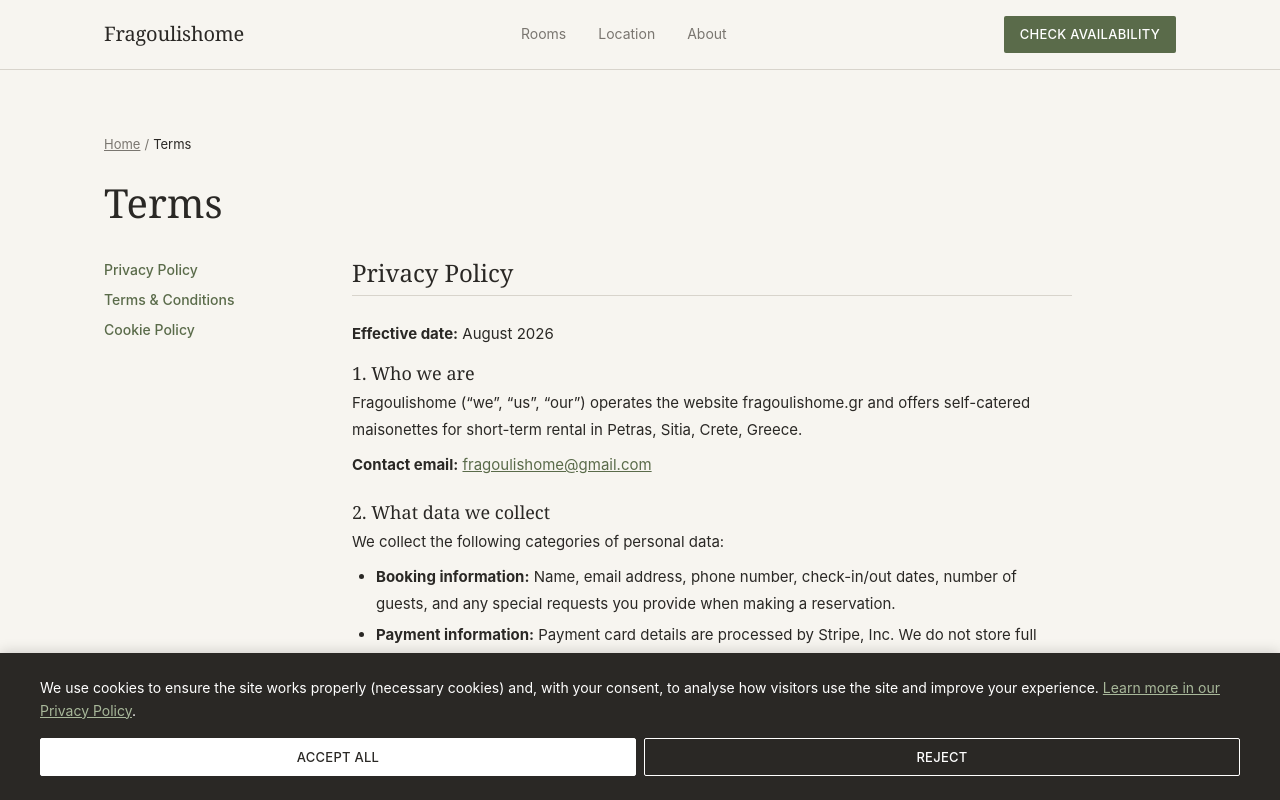
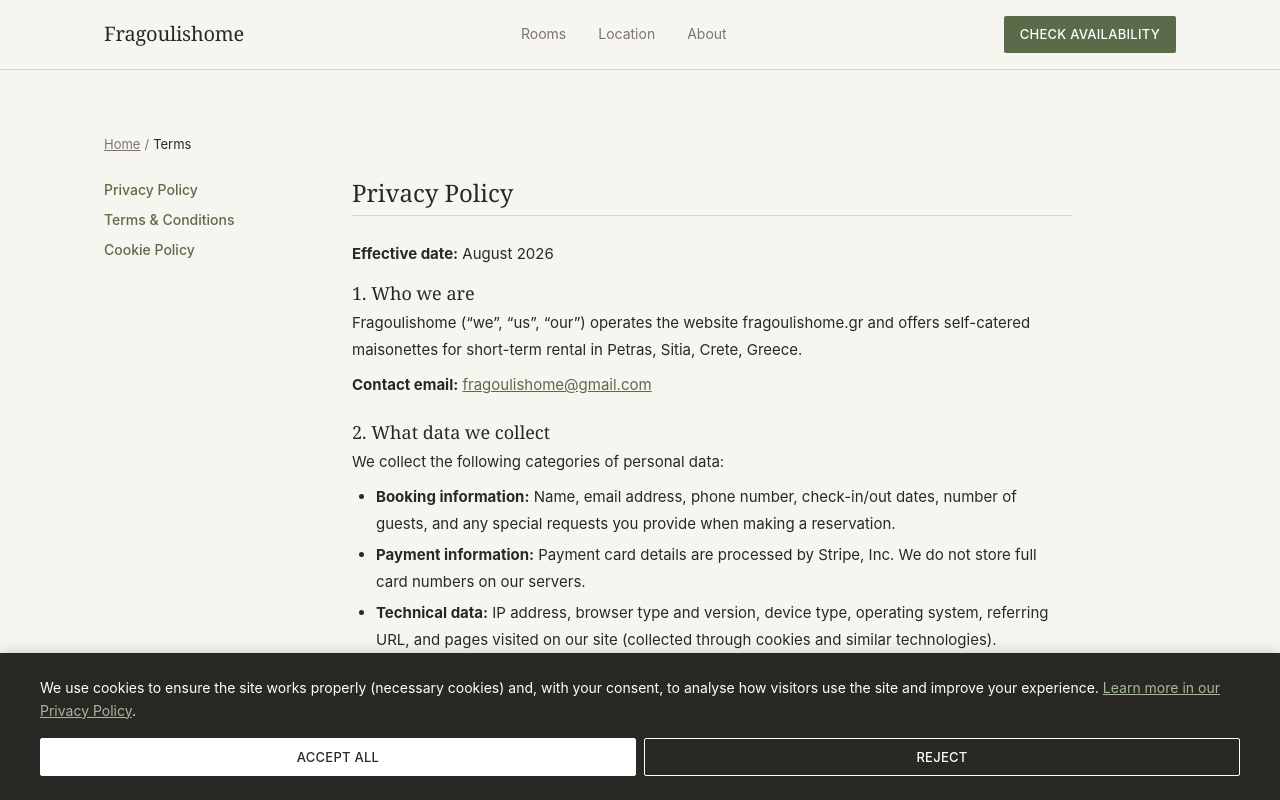
Before and after one commit to djangodelafraga/fragoulishome, a Next.js app: page /terms in a window 1280 px wide. Shown: the top 800 px of the page. Built offline with nearby package versions, Linux system fonts and the light colour scheme; no server answers.

Commit message:
fix: remove H1 Terms heading from /terms page

```diff
--- a/app/terms/page.tsx
+++ b/app/terms/page.tsx
@@ -26,10 +26,6 @@ export default function TermsPage() {
           <li aria-current="page" style={{ color: "var(--color-text)" }}>Terms</li>
         </ol>
       </nav>
-
-      <h1 style={{ fontFamily: "var(--font-serif)", fontSize: "clamp(1.75rem, 4vw, 2.5rem)", marginBottom: "var(--space-xl)" }}>
-        Terms
-      </h1>
 
       {/* Two-column layout: sidebar + content */}
       <div style={{ display: "flex", gap: "var(--space-2xl)", flexDirection: "column" }} className="legal-layout">
```
